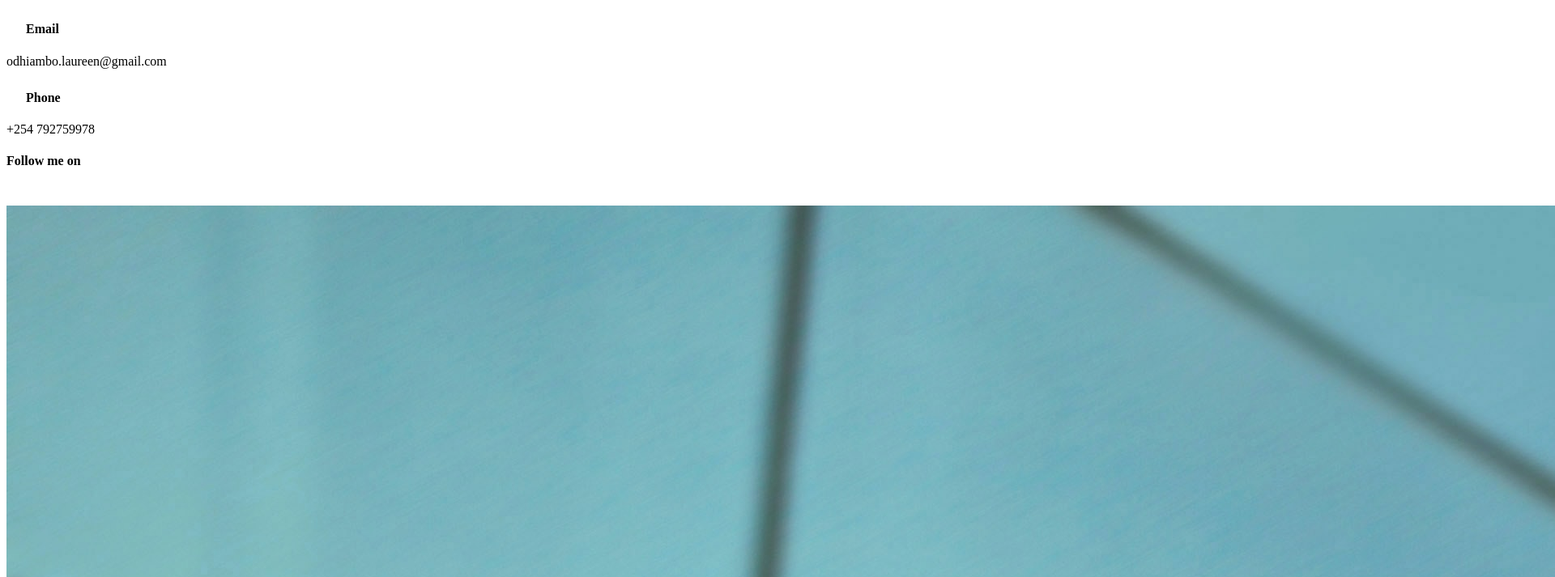
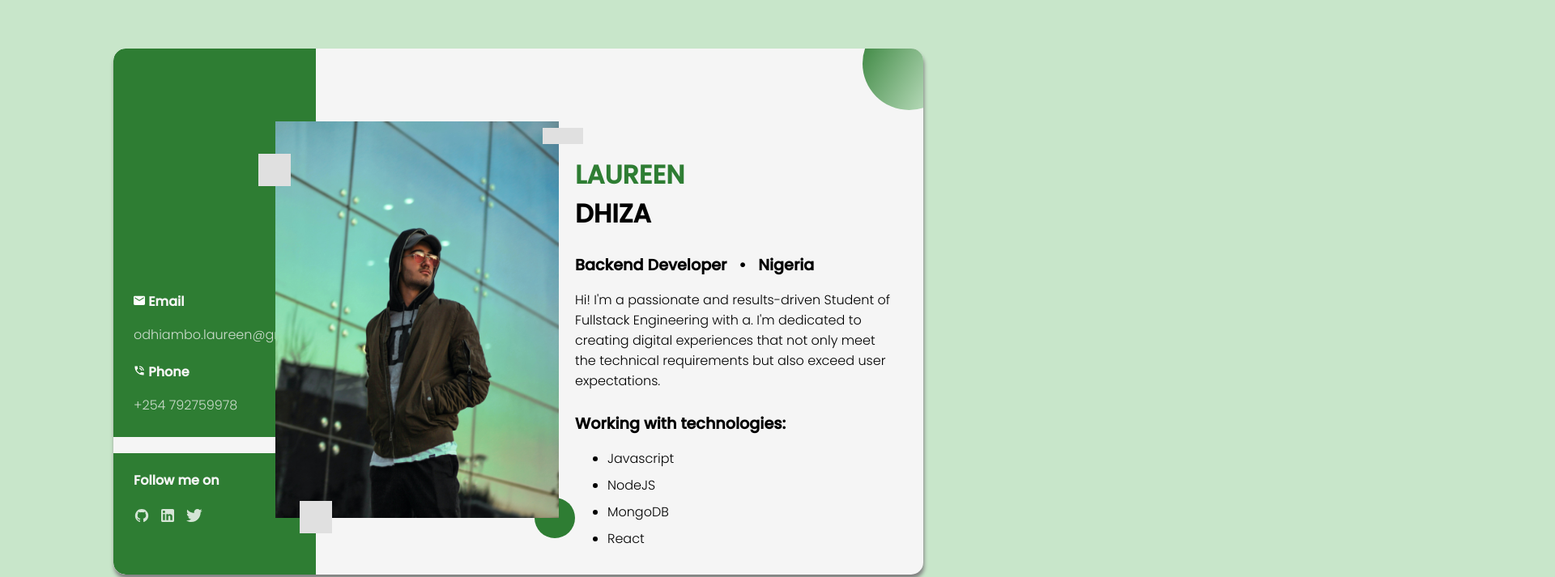
Before and after one commit to 26lolo/big-dev-soon-business-card-freerun-hiit36, a plain HTML site: page index.html in a window 1280 px wide. Shown: the top 713 px of the page at 81% size, 1920 px wide, since content can reach past the window. Drawn offline with Linux system fonts and the light colour scheme.

Commit message:
Update index.css

```diff
--- a/index.css
+++ b/index.css
@@ -1,4 +1,211 @@
 /* This is an example CSS file, feel free to remove/edit it anytime */
+body {
+  background-color: #c8e6ca;
+  margin: 0;
+  padding: 0;
+  font-family: 'Poppins', sans-serif;
+}
+
+.container {
+  position: relative;
+  display: flex;
+  justify-content: center;
+  align-items: center;
+}
+
+.box {
+  background-color: #f5f5f5;
+  border-radius: 15px;
+  box-shadow: 1px 5px 5px grey;
+  position: relative;
+  width: 1000px;
+  height: 650px;
+  margin-top: 60px;
+  overflow: hidden;
+}
+
+.contact {
+  background-color: #2e7d33;
+  color: #f5f5f5;
+  width: 250px;
+  height: 480px;
+  border-radius: 15px 0 0 0;
+  position: absolute;
+}
+
+.contact .info {
+  margin-left: 25px;
+  margin-top: 300px;
+}
+
+.contact .info img {
+  height: 14px;
+}
+
+.contact .info h4 {
+  margin-bottom: 0;
+}
+
+.contact .info p {
+  opacity: 0.8;
+  font-weight: 300;
+}
+
+.find {
+  background-color: #2e7d33;
+  color: #f5f5f5;
+  width: 250px;
+  height: 150px;
+  margin-top: 50px;
+  border-radius: 0 0 0 15px;
+  position: absolute;
+  top: 69.2%;
+}
+
+.find .info {
+  margin-left: 25px;
+}
+
+.find a {
+  opacity: 0.8;
+  font-weight: 300;
+}
+
+.user-photo {
+  position: absolute;
+  top: 13.9%;
+  left: 20%;
+  width: 350px;
+  height: 490px;
+  z-index: 1;
+}
+
+.about {
+  color: black;
+  width: 390px;
+  position: absolute;
+  top: 17%;
+  right: 4%;
+}
+
+.about h1 {
+  margin-bottom: 0;
+}
+
+.about span {
+  color: #2e7d33;
+}
+
+.about p {
+  font-weight: 300;
+}
+
+.about h4 {
+  font-size: 1.2rem;
+  margin-bottom: 0;
+}
+
+.about ul li {
+  margin-bottom: 8px;
+  font-weight: 300;
+}
+
+.grey1 {
+  background-color: #e0e0e0;
+  width: 40px;
+  height: 40px;
+  position: absolute;
+  left: 17.9%;
+  top: 20%;
+  z-index: 2;
+  animation: move1 4s ease-in-out 1s;
+}
+
+@keyframes move1 {
+  0% {background-color: #e0e0e0; left: 17.9%;}
+  25% {background-color: #2e7d33; left: 15%;}
+  50% {background-color: #e0e0e0; left: 13%;}
+  75% {background-color: #2e7d33; left: 11%;}
+  100% {background-color: #e0e0e0; left: 17.9%;}
+}
+
+.grey2 {
+  background-color: #e0e0e0;
+  height: 20px;
+  width: 50px;
+  position: absolute;
+  left: 53%;
+  top: 15%;
+  z-index: 2;
+  animation: move2 4s ease-in-out 1s;
+}
+
+@keyframes move2 {
+  0% {background-color: #e0e0e0; top: 15%;}
+  25% {background-color: #2e7d33; top: 13%;}
+  50% {background-color: #e0e0e0; top: 11%;}
+  75% {background-color: #2e7d33; top: 9%;}
+  100% {background-color: #e0e0e0; top: 15%;}
+}
+
+.grey3 {
+  background-color: #e0e0e0;
+  width: 40px;
+  height: 40px;
+  position: absolute;
+  left: 23%;
+  bottom: 7.8%;
+  z-index: 2;
+  animation: move3 4s ease-in-out 1s;
+}
+
+@keyframes move3 {
+  0% {background-color: #e0e0e0; left: 23%;}
+  25% {background-color: #2e7d33; left: 25%;}
+  50% {background-color: #e0e0e0; left: 27%;}
+  75% {background-color: #2e7d33; left: 29%;}
+  100% {background-color: #e0e0e0; left: 23%;}
+}
+
+.green1 {
+  background-color: #2e7d33;
+  width: 50px;
+  height: 50px;
+  border-radius: 100%;
+  position: absolute;
+  bottom: 7%;
+  left: 52%;
+  animation: move4 4s ease-in-out 1s;
+}
+
+@keyframes move4 {
+  0% {background-color: #2e7d33; width: 50px; height: 50px; left: 52%;}
+  25% {background-color: #e0e0e0; width: 45px; height: 45px; left: 53%;}
+  50% {background-color: #2e7d33; width: 40px; height: 40px; left: 54%;}
+  75% {background-color: #e0e0e0; width: 35px; height: 35px; left: 55%;}
+  100% {background-color: #2e7d33; width: 50px; height: 50px; left: 52%;}
+}
+
+.green2 {
+  background: linear-gradient(300deg, #2e7d33, #c8e6ca, #2e7d33);
+  background-size: 180% 180%;
+  animation: move5 4s ease-in-out infinite;
+  width: 110px;
+  height: 110px;
+  border-radius: 100%;
+  position: absolute;
+  right: -4%;
+  top: -6%;
+}
+
+@keyframes move5 {
+  0% {width: 110px; height: 110px;}
+  25% {width: 115px; height: 115px;}
+  50% {width: 120px; height: 120px;}
+  75% {width: 125px; height: 125px;}
+  100% {width: 110px; height: 110px;}
+}
+
 .footer {
   position: absolute;
   bottom: 0;
```
